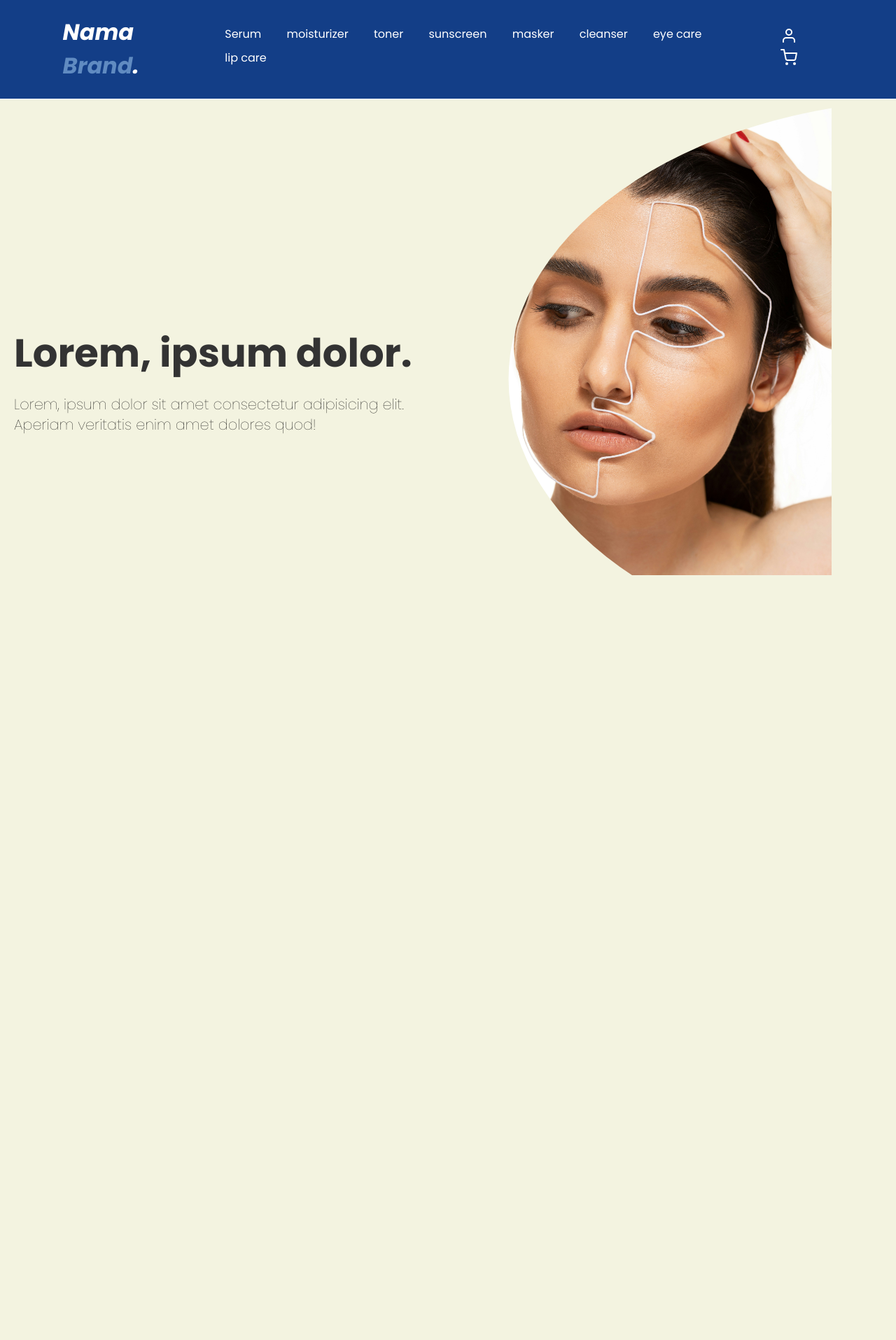
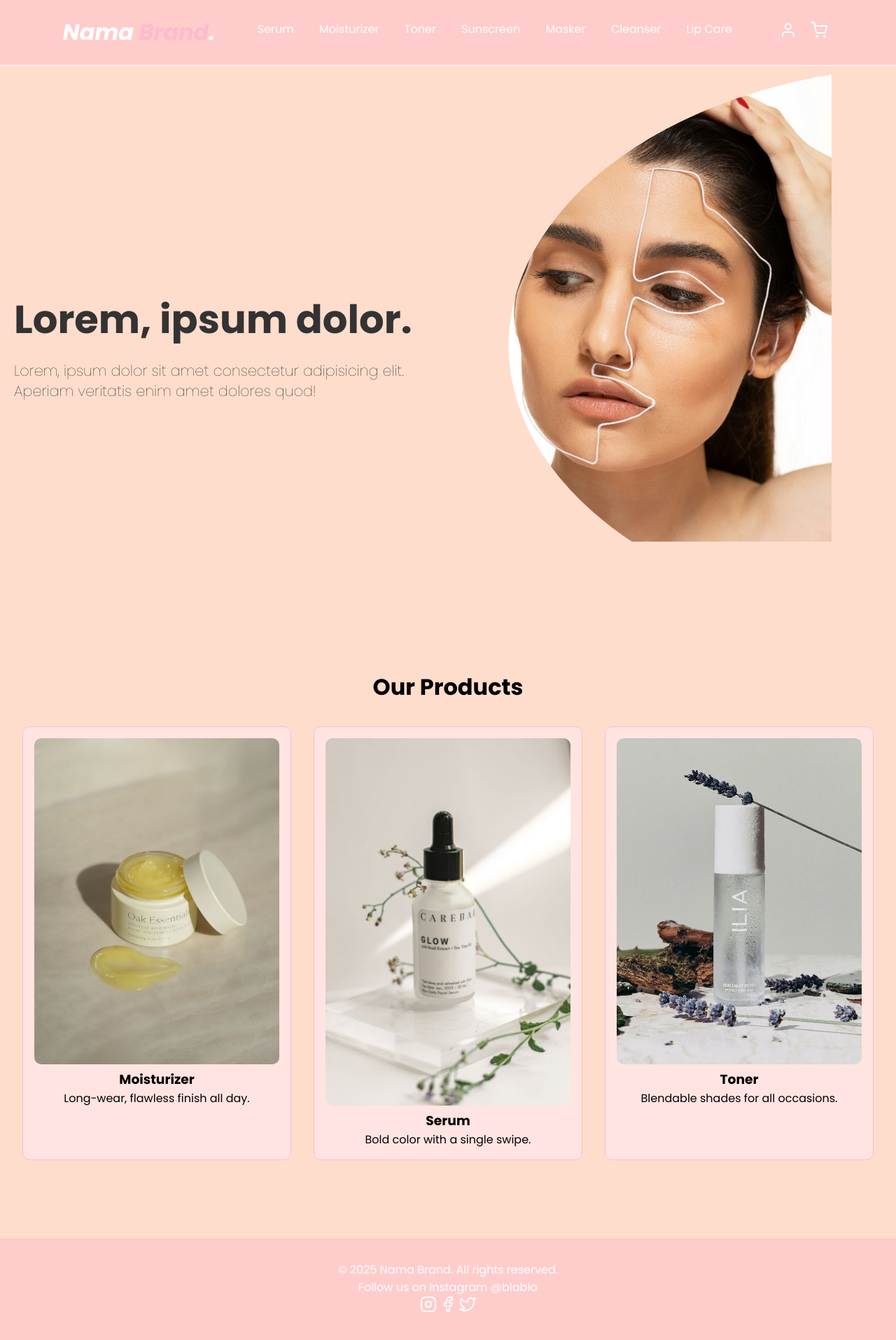
Before and after one commit to ardiw1123/project_pwd, a PHP site: page / in a window 1280 px wide. Shown: the whole page at 70% size. Before the commit the page ends 822 px from the top, so only its background shows below. Run offline with PHP 8.4, Linux system fonts and the light colour scheme.

Commit message:
nambah tampilan

```diff
--- a/index.html
+++ b/index.html
@@ -22,13 +22,12 @@
       <a href="#" class="logo">Nama <span>Brand</span>.</a>
       <div class="navbar-menu">
         <a href="serum.html">Serum</a>
-        <a href="moisturizer.html">moisturizer</a>
-        <a href="toner.html">toner</a>
-        <a href="sunscreen.html">sunscreen</a>
-        <a href="masker.html">masker</a>
-        <a href="cleanser.html">cleanser</a>
-        <a href="eye-care.html">eye care</a>
-        <a href="lip-care.html">lip care</a>
+        <a href="moisturizer.html">Moisturizer</a>
+        <a href="toner.html">Toner</a>
+        <a href="sunscreen.html">Sunscreen</a>
+        <a href="masker.html">Masker</a>
+        <a href="cleanser.html">Cleanser</a>
+        <a href="lip-care.html">Lip Care</a>
       </div>
 
       <div class="navbar-ekstra">
@@ -51,6 +50,38 @@
         <img src="main-foto.jpg" alt="face-foto" class="image-main" />
       </div>
     </section>
+
+    <section class="products">
+      <h2>Our Products</h2>
+      <div class="product-grid">
+        <div class="product-card">
+          <img src="assets/moist/moist1.jpg" alt="Foundation" />
+          <h3>Moisturizer</h3>
+          <p>Long-wear, flawless finish all day.</p>
+        </div>
+        <div class="product-card">
+          <img src="assets/serum/serum6.jpg" alt="Lipstick" />
+          <h3>Serum</h3>
+          <p>Bold color with a single swipe.</p>
+        </div>
+        <div class="product-card">
+          <img src="assets/toner/toner1.jpg" alt="Palette" />
+          <h3>Toner</h3>
+          <p>Blendable shades for all occasions.</p>
+        </div>
+      </div>
+    </section>
+
+    <footer>
+      <p>&copy; 2025 Nama Brand. All rights reserved.</p>
+      <p>Follow us on Instagram @blabla</p>
+      <div class="social-icons">
+        <i data-feather="instagram"></i>
+        <i data-feather="facebook"></i>
+        <i data-feather="twitter"></i>
+      </div>
+    </footer>
+
     <!-- icons -->
     <script>
       feather.replace();
--- a/style.css
+++ b/style.css
@@ -8,10 +8,10 @@
 }
 
 :root {
-  --primary: #133e87;
-  --bg: #cbdceb;
-  --card: #608bc1;
-  --option: #f3f3e0;
+  --primary: #FFCCCC;
+  --bg: #FFDDCC;
+  --card: #FEBBCC;
+  --option: #FFDDCC;
 }
 html {
   scroll-behavior: smooth;
@@ -29,7 +29,7 @@ body {
   align-items: center;
   padding: 1.4rem 7%;
   background-color: var(--primary);
-  border-bottom: 1px solid #fff;
+  border-bottom: 1px solid #ffffff;
   position: relative;
   top: 0;
   right: 0;
@@ -196,3 +196,46 @@ body {
   font-weight: 500;
   color: #fff;
 }
+
+.products {
+  padding: 4rem 2rem;
+  text-align: center;
+}
+
+.products h2 {
+  font-size: 2rem;
+  margin-bottom: 2rem;
+}
+
+.product-grid {
+  display: grid;
+  grid-template-columns: repeat(auto-fit, minmax(220px, 1fr));
+  gap: 2rem;
+}
+
+.product-card {
+  border: 1px solid #FEBBCC;
+  background-color: #ffe4e1;
+  padding: 1rem;
+  border-radius: 10px;
+  transition: transform 0.3s ease;
+}
+
+.product-card:hover {
+  transform: translateY(-5px);
+  color: #f4a1b6;
+  box-shadow: 0 10px 20px rgba(0,0,0,0.1);
+}
+
+.product-card img {
+  width: 100%;
+  border-radius: 10px;
+}
+
+footer {
+  background-color: #FFCCCC;
+  color: white;
+  text-align: center;
+  padding: 2rem;
+  margin-top: 3rem;
+}
```
